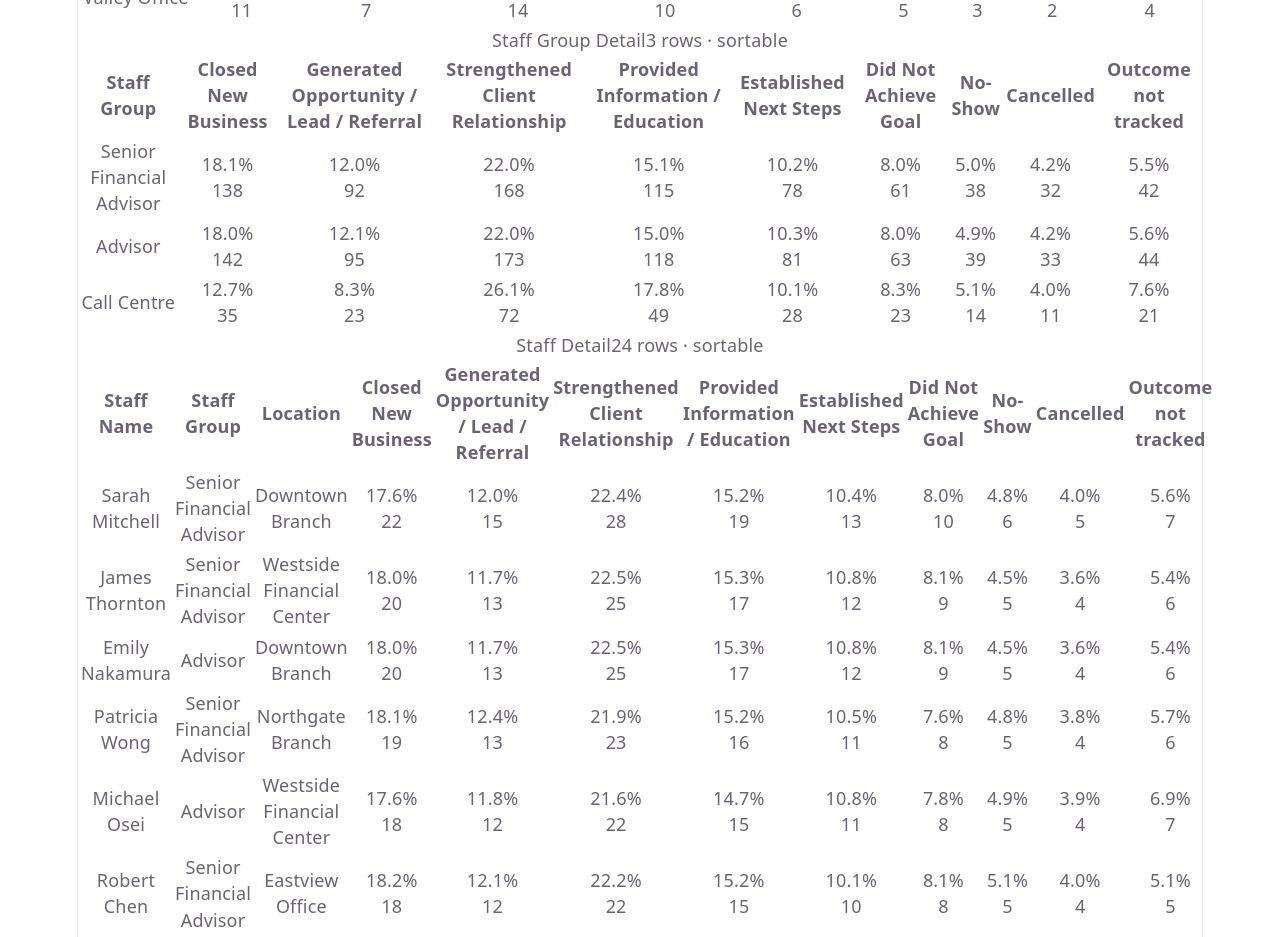
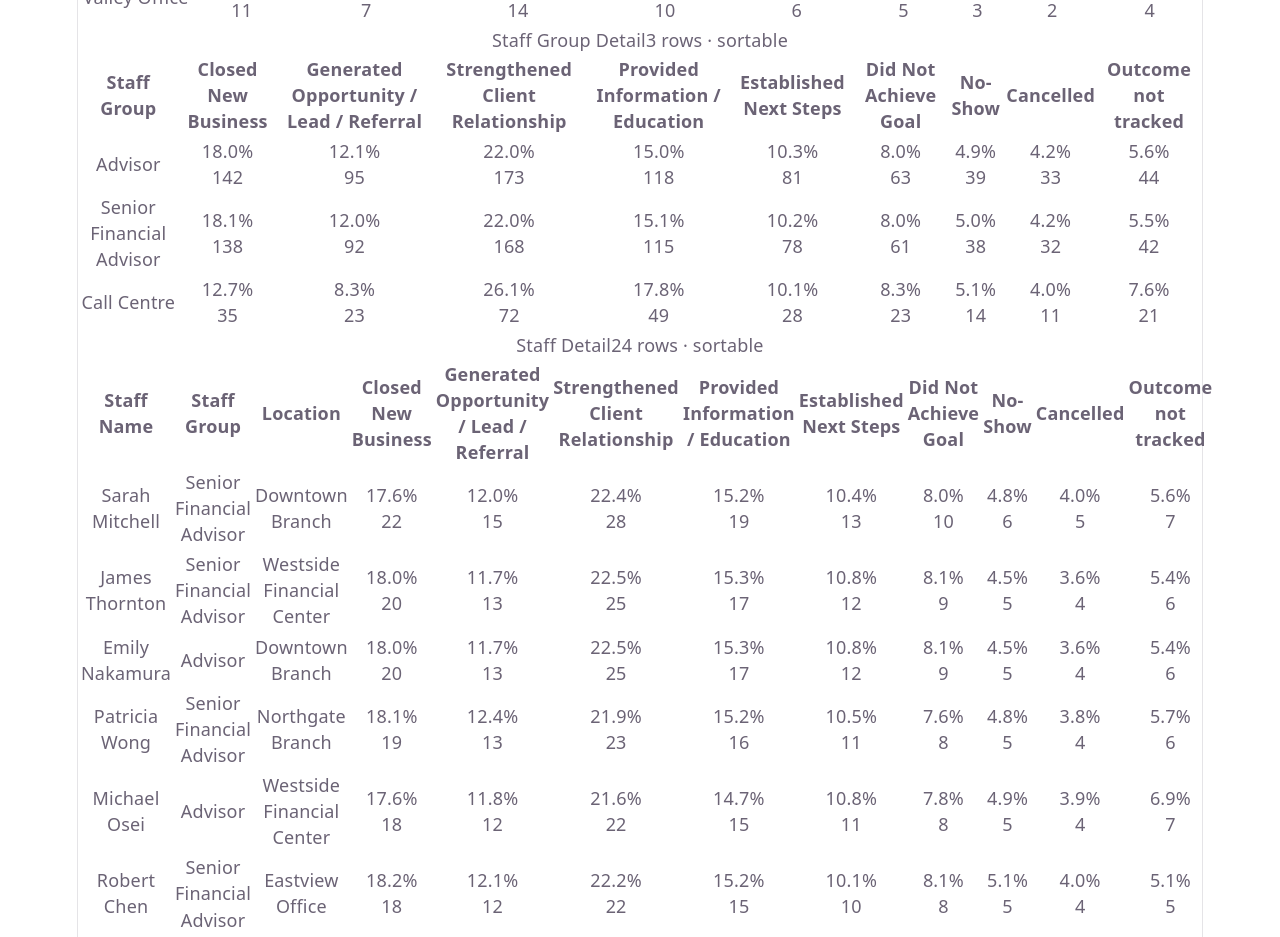
Before and after one commit to iainmcmaster-cloud/coconut-outcomes-dashboard, a React (Vite) app: page / in a window 1280 px wide. Shown: the part 1280-2217 px from the top of the page. Built offline with nearby package versions, Linux system fonts and the light colour scheme.

Commit message:
fix: sort sgRows by total engagements descending

```diff
--- a/src/App.tsx
+++ b/src/App.tsx
@@ -54,7 +54,7 @@ export default function App() {
       base = [...STAFF_GROUPS]
     }
     if (filters.staffGroup) base = base.filter(r => r.name === filters.staffGroup)
-    return base
+    return base.sort((a, b) => sumCounts(b.c) - sumCounts(a.c))
   }, [filters.location, filters.staffGroup])
 
   const svcRows = useMemo(() =>
```
